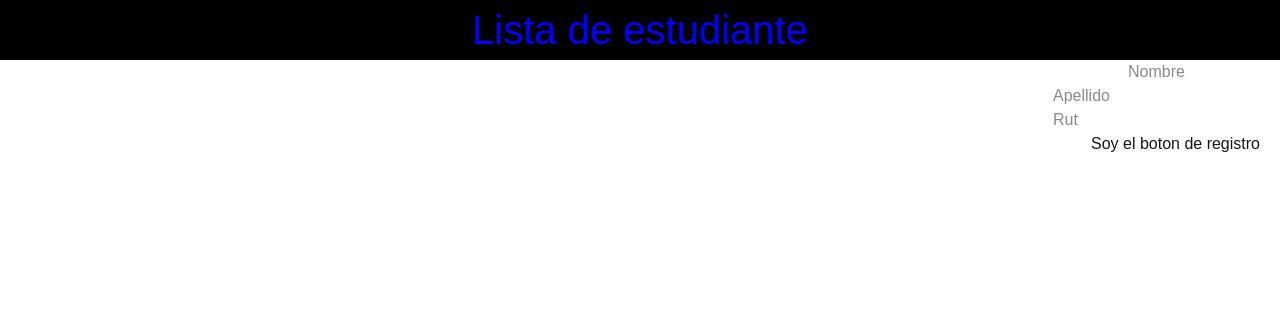
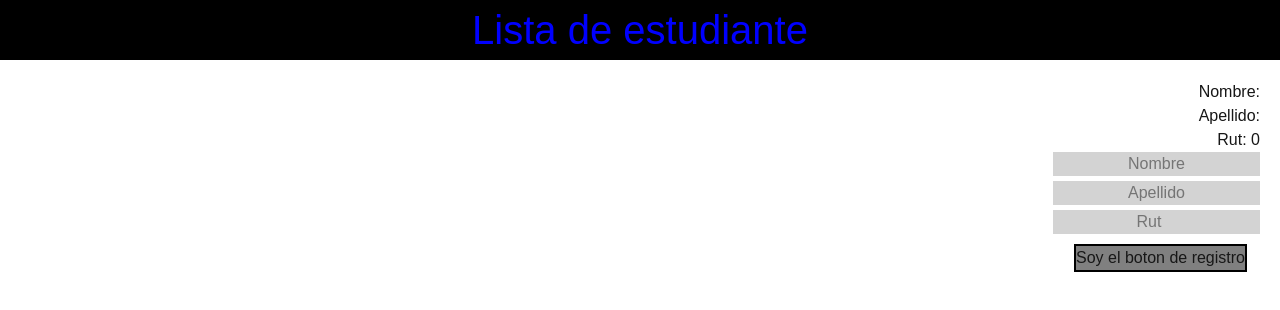
Before and after one commit to Pato1753/eva3-front-end, a Next.js app in the folder my-eva3/: page / in a window 1280 px wide. Shown: the top 310 px of the page. Built offline with nearby package versions, Linux system fonts and the light colour scheme.

Commit message:
mostrar datos tiempo real

```diff
--- a/my-eva3/app/page.tsx
+++ b/my-eva3/app/page.tsx
@@ -6,39 +6,54 @@ import { Persona } from "./Persona";
 const initialStatePersona:Persona = {
   nombre : "",
   apellido:"",
-  rut:0
+  rut: 0  //solucionar estoooooooooooooooo
 }
 
 export default function Home() {
   const miStorange = window.localStorage
-  const [persona, setpersonaNom] = useState(initialStatePersona)
+  const [personaNom, setpersonaNom] = useState(initialStatePersona)
   const [personaApe, setpersonaApe] = useState(initialStatePersona)
   const [personaRUT, setpersonaRUT] = useState(initialStatePersona)
   const [personas, setpersonas] = useState<Persona[]>([])
   const [eNombre, seteNombre] = useState("")
   const [eApellido, setEApellido] = useState("")
   const [eRUT, setERUR] = useState("")
+
+  const handlePersona = (name:string, value:string)=>{
+    setpersonaNom(
+      {...personaNom,[name] : value }
+    )
+  }
+
   return (
-    <div>
+    <>
       <h1 style={{color:"blue",
         backgroundColor : "black",
         fontSize : 40,
-        textAlign : "center"}}>
-        Lista de estudiante</h1>
-        <div style={{textAlign : "right", marginRight : 20}}>
+        textAlign : "center"}}> Lista de estudiante </h1>
+        <div style={{textAlign : "right", marginRight : 20,marginTop : 20}}>
+          <p>Nombre:  {personaNom.nombre}</p>
+          <p>Apellido: {personaNom.apellido}</p>
+          <p>Rut:  {personaNom.rut}</p>
           <form>
-            <input style={{textAlign : "center"}}
-             type="text" name="nombre" placeholder="Nombre"/>
+            <input style={{textAlign : "center", backgroundColor:'#D3D3D3'}}
+             type="text" name="nombre" placeholder="Nombre"
+             onChange={(e)=>{handlePersona(e.currentTarget.name,e.currentTarget.value)}}/>
             <br />
-            <input type="text" name="apellido" placeholder="Apellido" />
+            <input style={{textAlign : "center",backgroundColor:'#D3D3D3', marginTop:5}}
+            type="text" name="apellido" placeholder="Apellido"
+            onChange={(e)=>{handlePersona(e.currentTarget.name,e.currentTarget.value)}}/>
             <br />
-            <input type= "number" name="run" placeholder="Rut" />
+            <input style={{textAlign : "center",backgroundColor:'#D3D3D3', marginTop:5}}
+            type= "number" name="run" placeholder="Rut"
+            onChange={(e)=>{handlePersona(e.currentTarget.name,e.currentTarget.value)}}/>
             <br />
-            <button id="BRegistro">Soy el boton de registro</button>
+            <button style={{backgroundColor:"grey",border: '2px solid rgb(0, 0, 0)', marginTop:10, marginRight:13}}
+            id="BRegistro">Soy el boton de registro</button>
           </form>
         </div>
 
 
-    </div>
+    </>
     );
 }
```
